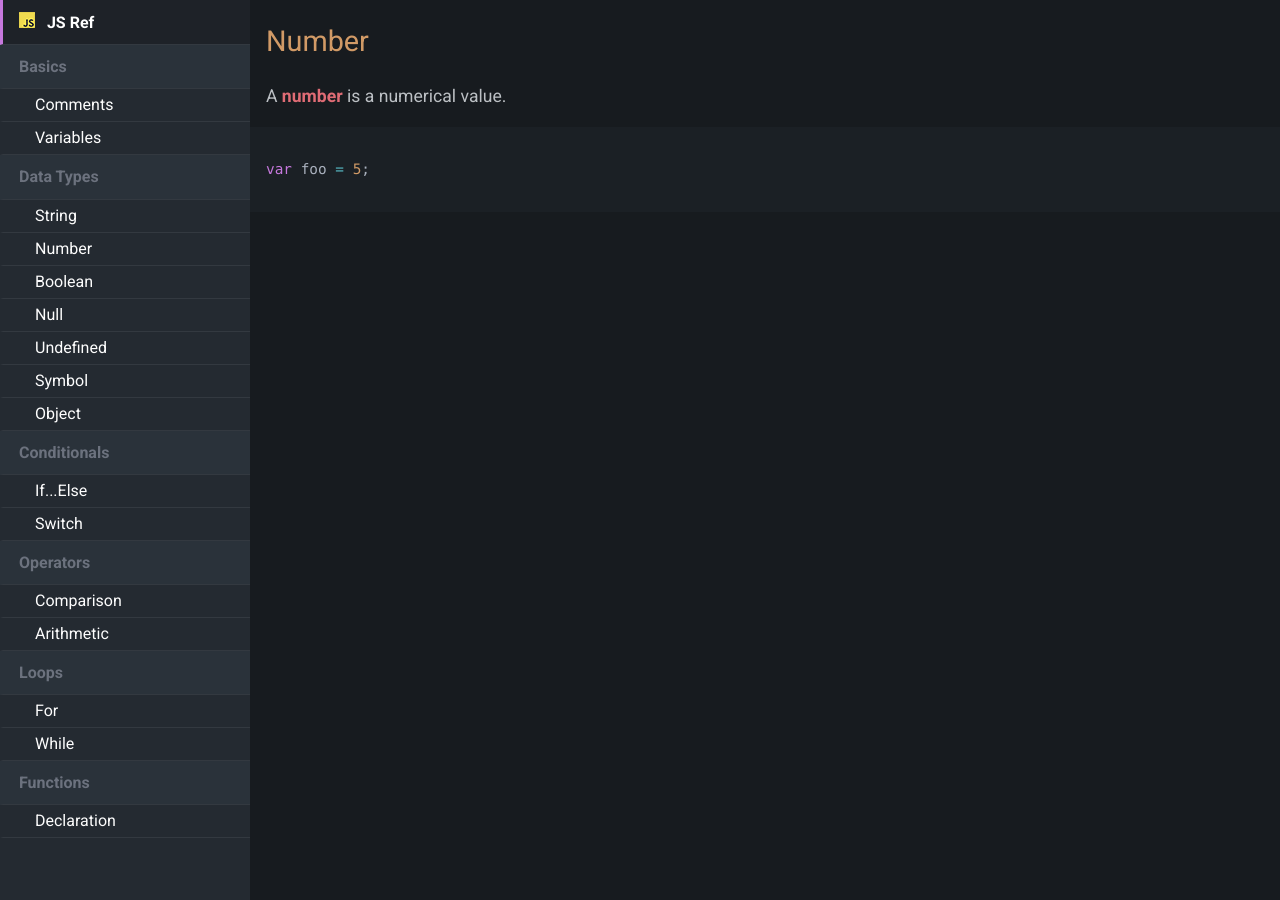
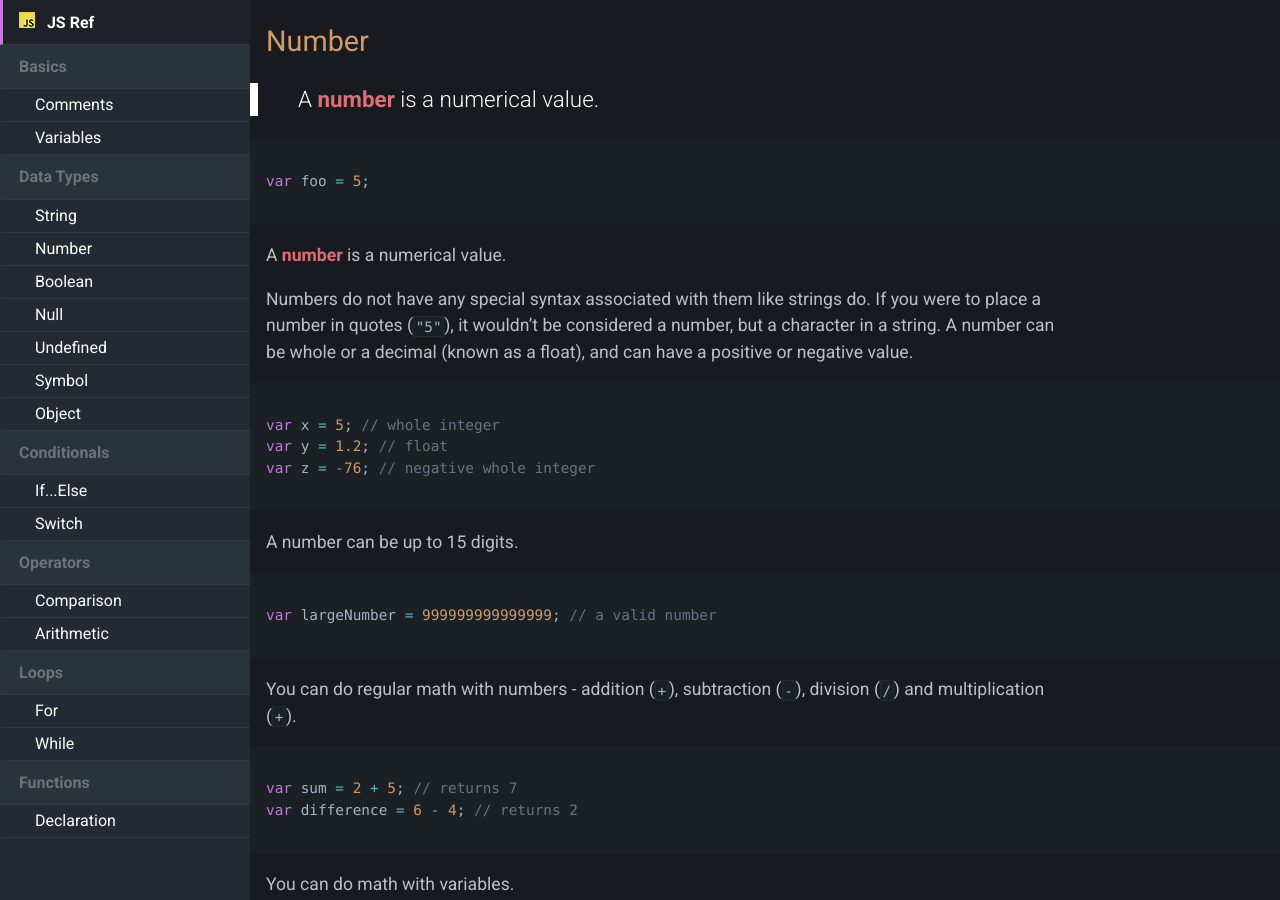
Before and after one commit to KJLarson/snippets, a Jekyll site: the page built from _pages/02_number.md, in a window 1280 px wide and 900 px high. Built offline with Jekyll 4.4.1, drawn with Linux system fonts in a browser that asks for light colours; nearby versions of some CDN libraries; some of the changed text lies outside the part shown.

Commit message:
Update 02_number.md

````diff
--- a/_pages/02_number.md
+++ b/_pages/02_number.md
@@ -6,8 +6,62 @@
 
 ---
 
-A **number** is a numerical value.
+> A **number** is a numerical value.
 
 ```js
 var foo = 5;
 ```
+
+A **number** is a numerical value.
+
+Numbers do not have any special syntax associated with them like strings do. If you were to place a number in quotes (`"5"`), it wouldn't be considered a number, but a character in a string. A number can be whole or a decimal (known as a float), and can have a positive or negative value.
+
+```js
+var x = 5; // whole integer
+var y = 1.2; // float
+var z = -76; // negative whole integer
+```
+
+A number can be up to 15 digits.
+
+```js
+var largeNumber = 999999999999999; // a valid number
+```
+
+You can do regular math with numbers - addition (`+`), subtraction (`-`), division (`/`) and multiplication (`+`).
+
+```js
+var sum = 2 + 5; // returns 7
+var difference = 6 - 4; // returns 2
+```
+
+You can do math with variables.
+
+```js
+var elves = 3;
+var dwarves = 7;
+var men = 9;
+var sauron = 1;
+
+var ringsOfPower = elves + dwarves + men + sauron; // returns 20
+```
+
+There are two other special number types.
+
+#### NaN
+
+`NaN` means Not a Number, even though it's technically a number type. `NaN` is the result of attempting to do impossible math with other data types.
+
+```js
+var nope = 1 / "One"; // returns NaN
+```
+
+Attempting to divide a number by a string, for example, results in `NaN`.
+
+#### Infinity
+
+`Infinity` is also technically a number, either the product of dividing by `0` or calculating a number too large.
+
+```js
+var beyond = 1 / 0; // returns Infinity
+```
````
